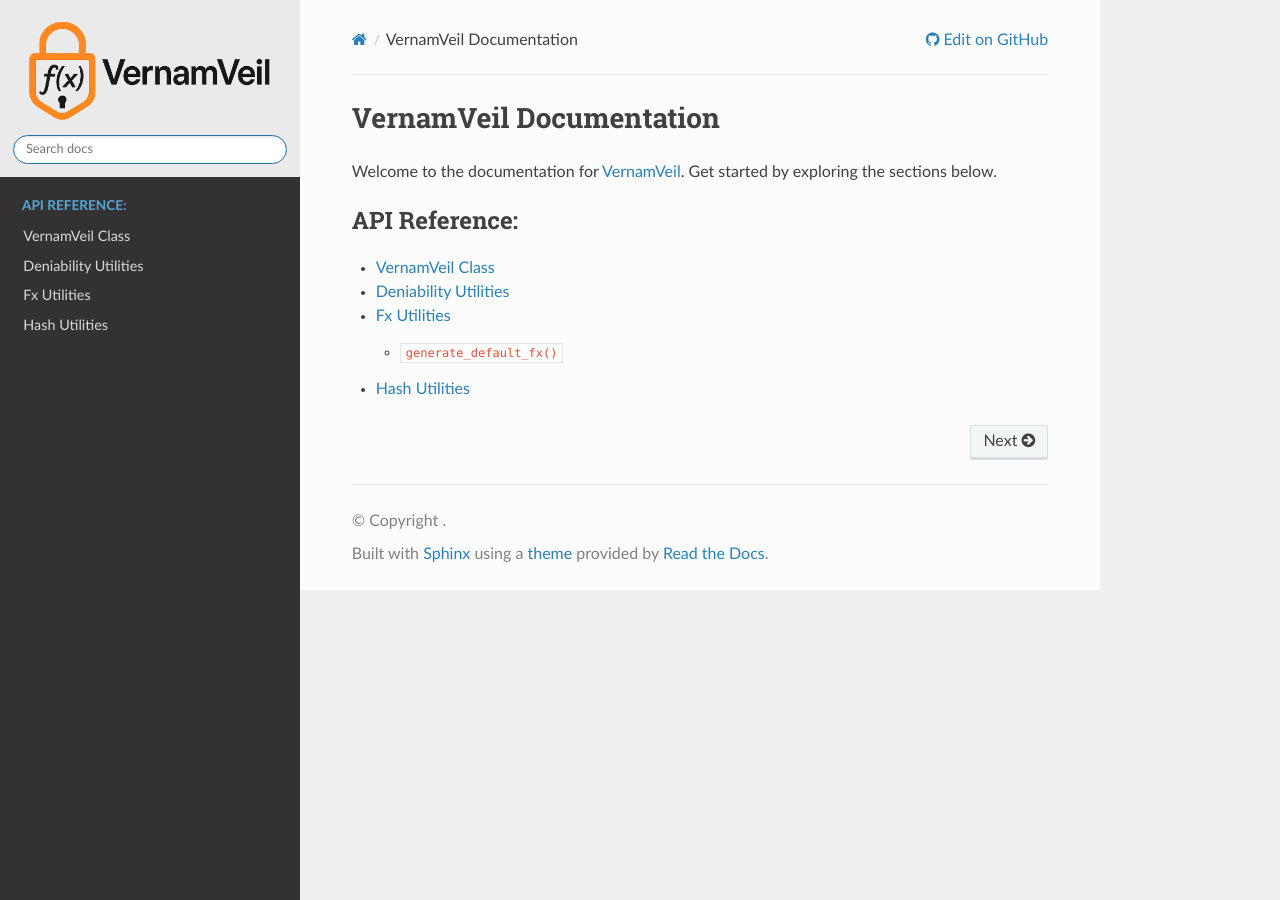
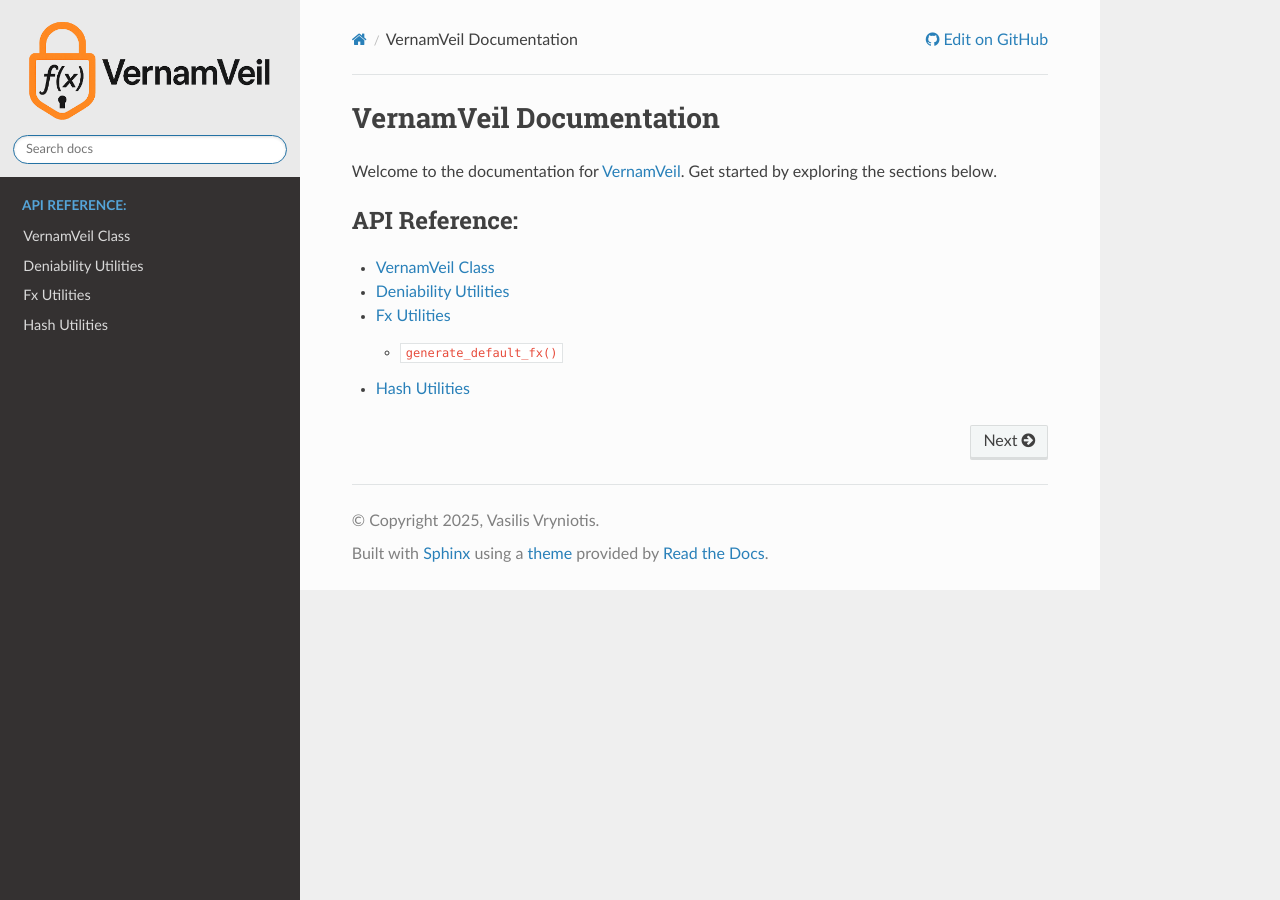
Before and after one commit to datumbox/VernamVeil, a Sphinx documentation site: the page built from docs/index.rst, in a window 1280 px wide. Built offline with Sphinx 7.4.7 and the Read the Docs theme 3.1.0, drawn with Linux system fonts in a browser that asks for light colours; pages that are not in the unit, such as notebooks, are missing from menus.

Commit message:
Update docs conf

```diff
--- a/docs/conf.py
+++ b/docs/conf.py
@@ -5,6 +5,7 @@
 sys.path.insert(0, os.path.abspath(".."))
 
 project = "VernamVeil"
+copyright = "2025, Vasilis Vryniotis"
 
 extensions = [
     "myst_parser",
```
